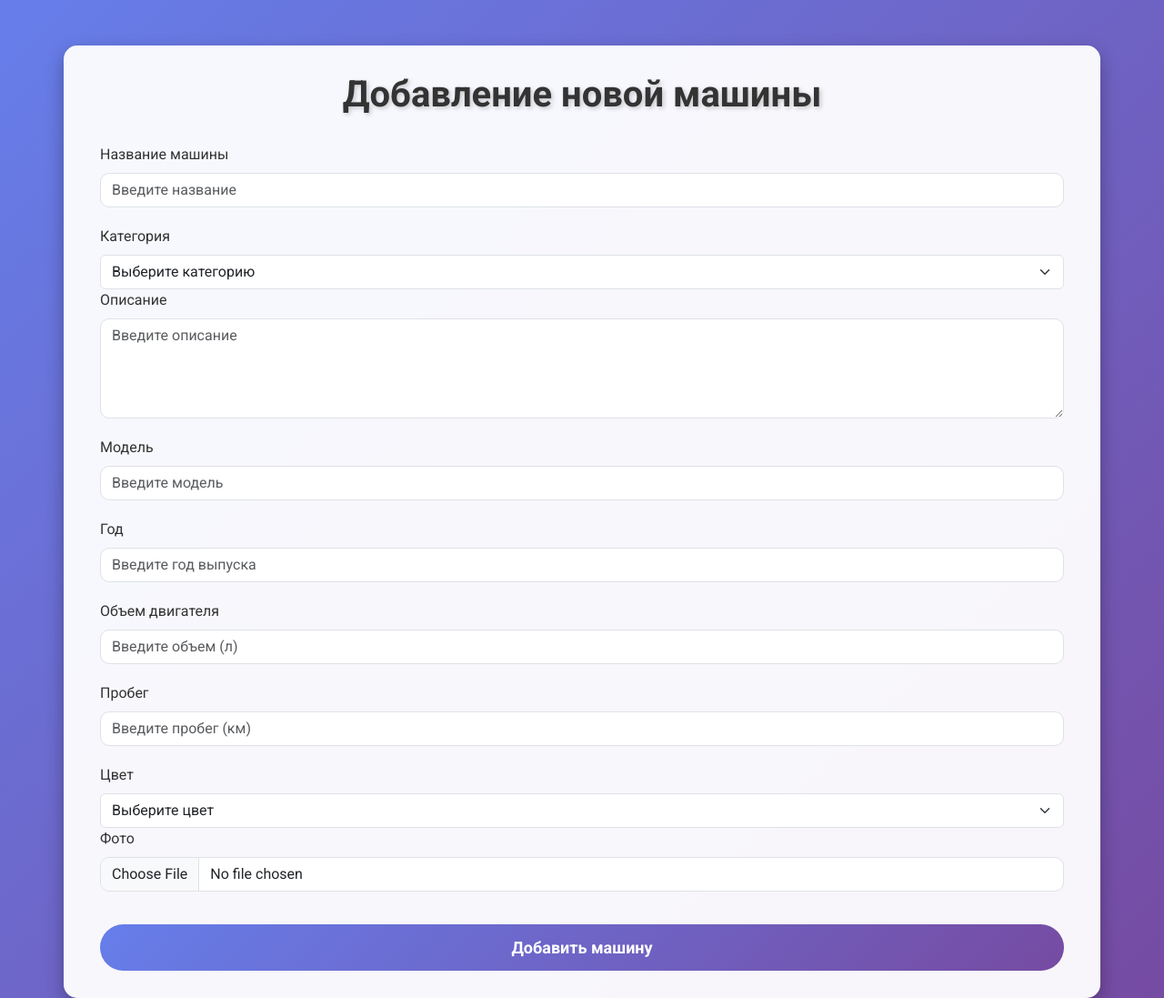
After one commit to xillond/DjangoCar, a Django app: page /add_car/ in a window 1280 px wide. The commit adds this page. Shown: the whole page at 91% size. Run offline with Django 5.2, Linux system fonts and the light colour scheme; data comes from the database, SQL or seed files in the repository; both versions use the stored data as it was after the commit.

Commit message:
добавил функцию добавление машины через сайт

```diff
--- /dev/null
+++ b/core/app/templates/app/add_car.html
@@ -0,0 +1,115 @@
+{% load static %}
+<!DOCTYPE html>
+<html lang="en">
+<head>
+    <meta charset="UTF-8">
+    <meta name="viewport" content="width=device-width, initial-scale=1.0">
+    <title>Добавить машину</title>
+
+    <!-- Bootstrap -->
+    <link href="https://cdn.jsdelivr.net/npm/bootstrap@5.3.0/dist/css/bootstrap.min.css" rel="stylesheet">
+    <!-- Google Fonts -->
+    <link href="https://fonts.googleapis.com/css2?family=Roboto:wght@300;400;700&display=swap" rel="stylesheet">
+
+    <style>
+        body {
+            font-family: 'Roboto', sans-serif;
+            background: linear-gradient(135deg, #667eea 0%, #764ba2 100%);
+            color: #fff;
+            min-height: 100vh;
+        }
+        .container {
+            margin-top: 50px;
+            background-color: rgba(255, 255, 255, 0.95);
+            padding: 30px 40px;
+            border-radius: 15px;
+            box-shadow: 0 8px 20px rgba(0,0,0,0.3);
+            color: #333;
+        }
+        h1 {
+            text-align: center;
+            margin-bottom: 30px;
+            font-weight: 700;
+            text-shadow: 2px 2px 5px rgba(0,0,0,0.2);
+        }
+        label {
+            font-weight: 500;
+            margin-bottom: 8px;
+        }
+        .form-control {
+            border-radius: 10px;
+            margin-bottom: 20px;
+        }
+        .btn-submit {
+            width: 100%;
+            padding: 12px;
+            background: linear-gradient(135deg, #667eea 0%, #764ba2 100%);
+            color: white;
+            font-size: 18px;
+            font-weight: 600;
+            border: none;
+            border-radius: 50px;
+            transition: all 0.3s ease;
+        }
+        .btn-submit:hover {
+            background: linear-gradient(135deg, #764ba2 0%, #667eea 100%);
+            transform: scale(1.05);
+        }
+        .form-label {
+            font-size: 16px;
+        }
+    </style>
+</head>
+<body>
+
+<div class="container">
+    <h1>Добавление новой машины</h1>
+    <form method="POST" action="." enctype="multipart/form-data" class="needs-validation" novalidate>
+        {% csrf_token %}
+
+        <label for="title" class="form-label">Название машины</label>
+        <input type="text" id="title" name="title" class="form-control" placeholder="Введите название" required>
+
+        <label for="category_id" class="form-label">Категория</label>
+        <select name="category_id" class="form-select" required>
+            <option value="" disabled selected>Выберите категорию</option>
+            {% for category in categories %}
+                <option value="{{ category.id }}">{{ category.title }}</option>
+            {% endfor %}
+        </select>
+
+        <label for="description" class="form-label">Описание</label>
+        <textarea id="description" name="description" class="form-control" rows="4" placeholder="Введите описание" required></textarea>
+
+        <label for="model" class="form-label">Модель</label>
+        <input type="text" name="model" class="form-control" placeholder="Введите модель" required>
+
+        <label for="year" class="form-label">Год</label>
+        <input type="number" name="year" class="form-control" placeholder="Введите год выпуска" required>
+
+        <label for="engine_capacity" class="form-label">Объем двигателя</label>
+        <input type="number" step="0.1" name="engine_capacity" class="form-control" placeholder="Введите объем (л)" required>
+
+        <label for="odometer" class="form-label">Пробег</label>
+        <input type="number" name="odometer" class="form-control" placeholder="Введите пробег (км)" required>
+
+        <label for="color_id" class="form-label">Цвет</label>
+        <select name="color_id" class="form-select" required>
+            <option value="" disabled selected>Выберите цвет</option>
+            {% for color in colors %}
+                <option value="{{ color.id }}">{{ color.title }}</option>
+            {% endfor %}
+        </select>
+
+        <label for="image" class="form-label">Фото</label>
+        <input type="file" name="image" class="form-control" required>
+
+        <button type="submit" class="btn btn-submit mt-3">Добавить машину</button>
+    </form>
+</div>
+
+<!-- Bootstrap JS -->
+<script src="https://cdn.jsdelivr.net/npm/bootstrap@5.3.0/dist/js/bootstrap.bundle.min.js"></script>
+
+</body>
+</html>
--- a/core/app/urls.py
+++ b/core/app/urls.py
@@ -3,5 +3,6 @@ from . import views
 
 urlpatterns = [
     path('', views.home_page, name='home'),
-    path('details/<int:pk>', views.details_page, name='details')
+    path('details/<int:pk>', views.details_page, name='details'),
+    path('add_car/', views.add_car, name='add_car'),
 ]
--- a/core/app/views.py
+++ b/core/app/views.py
@@ -1,4 +1,4 @@
-from django.shortcuts import render
+from django.shortcuts import render, redirect
 from .models import Car, Category, Color
 
 def home_page(request):
@@ -9,3 +9,29 @@ def home_page(request):
 def details_page(request, pk):
     car = Car.objects.get(id=pk)
     return render(request, 'app/details.html', {'car': car})
+
+def add_car(request):
+
+    colors = Color.objects.all()
+    categories = Category.objects.all()
+
+    if request.method == 'POST':
+        category_id = request.POST['category_id']
+        description = request.POST['description']
+        title = request.POST['title']
+        model = request.POST['model']
+        year = request.POST['year']
+        engine_capacity = request.POST['engine_capacity']
+        odometer = request.POST['odometer']
+        color_id = request.POST['color_id']
+        image = request.FILES['image']
+
+        color = Color.objects.get(id=color_id)
+        category = Category.objects.get(id=category_id)
+
+        new_car = Car(title=title, description=description, model=model,year=year,
+                    engine_capacity=engine_capacity, odometer=odometer, color=color, category=category, image=image)
+        new_car.save()
+        return redirect('home')
+
+    return render(request, 'app/add_car.html', {'colors': colors, 'categories': categories})
```
Also changed, not shown: core/app/templates/app/details.html (+58 -18 lines), core/app/templates/app/index.html (+68 -13 lines), core/db.sqlite3, core/media/media/car_images/AudiQ5_FY_FfBjs9L.jpg (added), core/media/media/car_images/Hyundai_Palisade.jpg (added), core/media/media/car_images/PorscheCayenne.jpg (added), core/media/media/car_images/Volkswagen_Golf.jpg (added), core/media/media/car_images/lexusrx350AL20.png (added).
